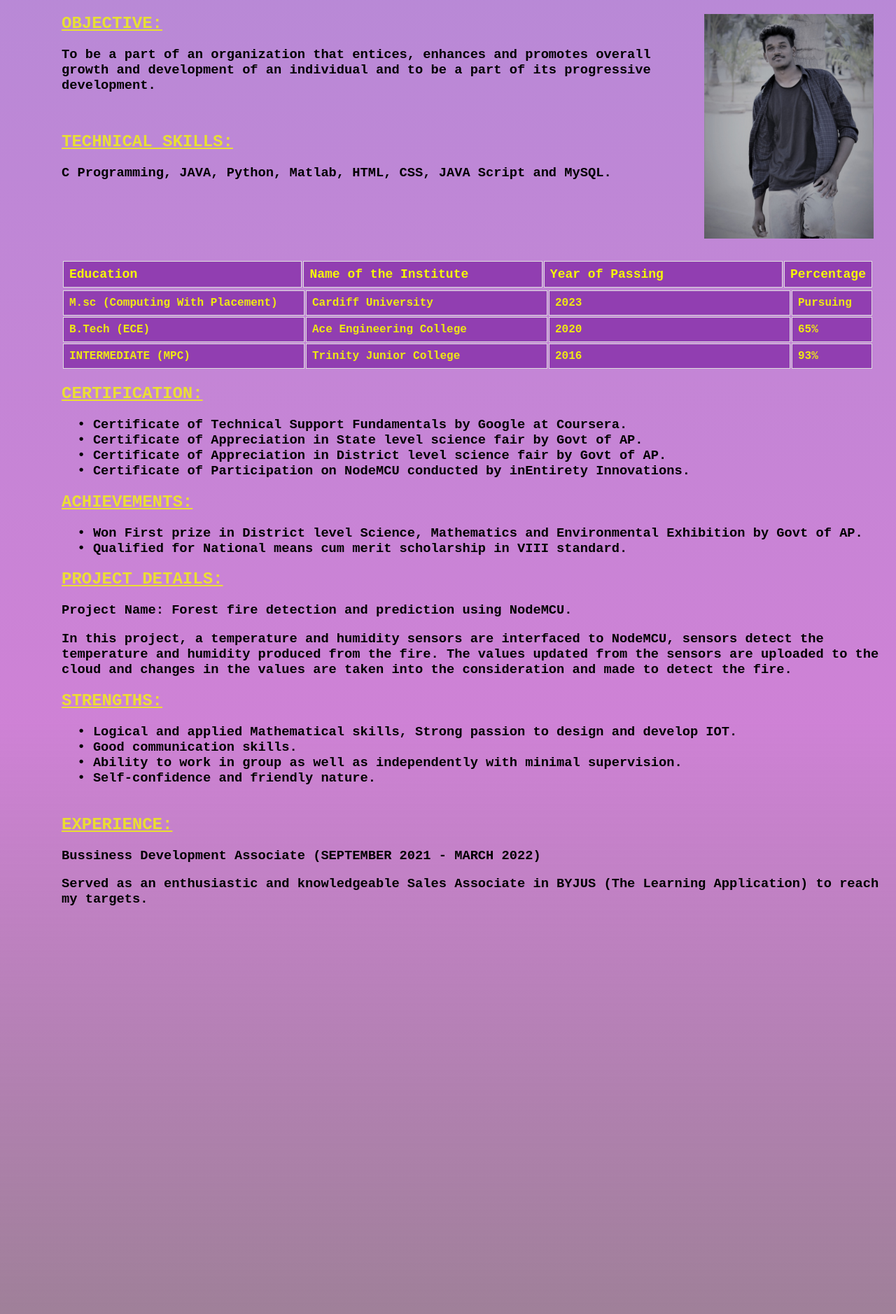
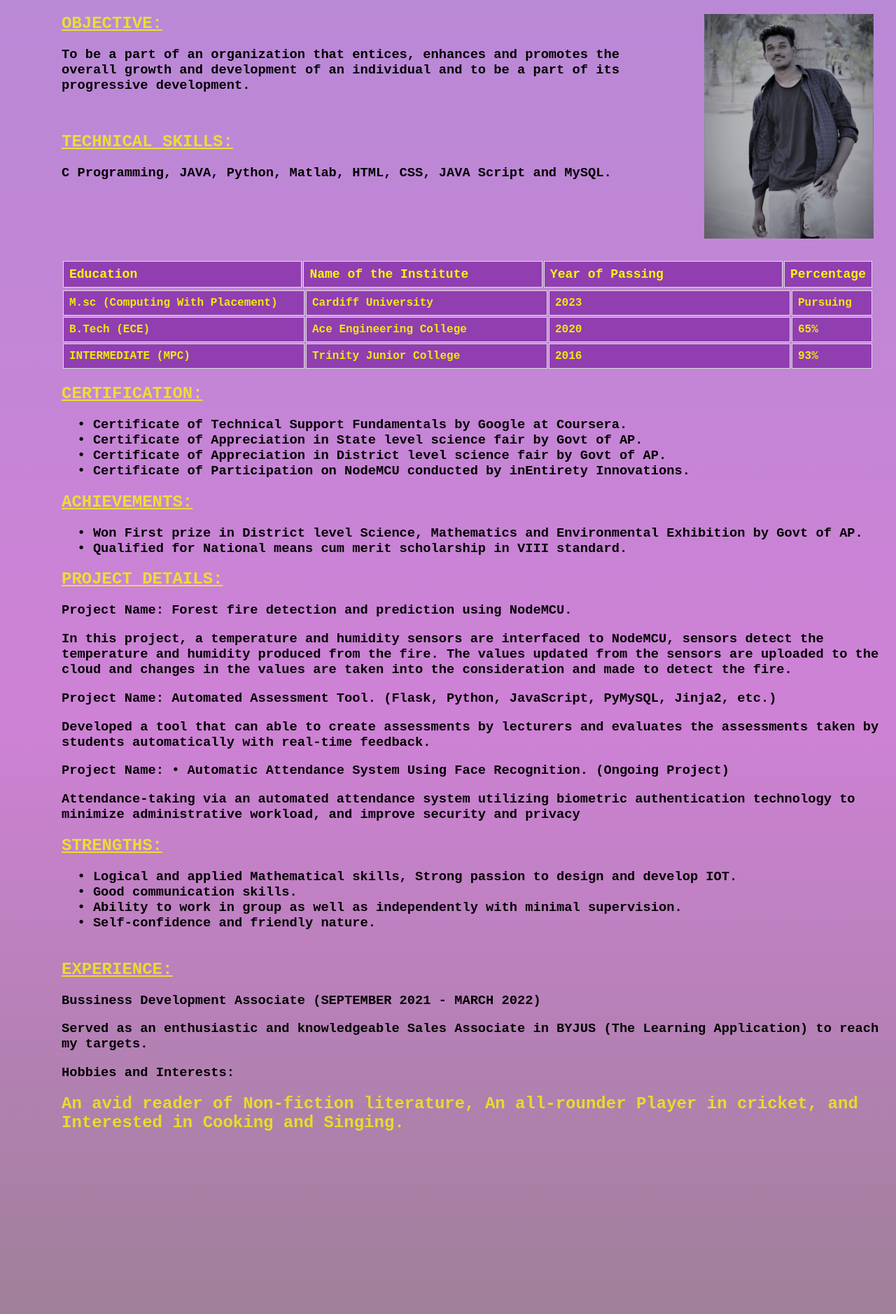
Before and after one commit to SudduRamesh/portfolio, a Flask app: page /home in a window 1280 px wide. Shown: the part 178-2056 px from the top of the page at 70% size. Run offline with Flask 3, Linux system fonts and the light colour scheme; lists and menus that the app fills with data are empty.

Commit message:
Update home.html

```diff
--- a/templates/home.html
+++ b/templates/home.html
@@ -3,7 +3,7 @@
 <link rel=stylesheet type=text/css href="{{ url_for('static',filename='styleforhome.css') }}">
 <p><img id="pic" src="{{ url_for('static', filename='img/profilepic.jpg')}}">
 <h2><u>OBJECTIVE:</u></h2>
-<h3>To be a part of an organization that entices, enhances and promotes overall growth and development of an
+<h3>To be a part of an organization that entices, enhances and promotes the overall growth and development of an
   individual and to be a part of its progressive development.
   </h3><br>
 <h2><u>TECHNICAL SKILLS:</u></h2>
@@ -61,6 +61,10 @@
 <h3>Project Name: Forest fire detection and prediction using NodeMCU.</h3>
 <h3>In this project, a temperature and humidity sensors are interfaced to NodeMCU, sensors detect the temperature and humidity produced from the fire. The values updated from the sensors are uploaded to the cloud and changes in the
   values are taken into the consideration and made to detect the fire.</h3>
+<h3>Project Name: Automated Assessment Tool. (Flask, Python, JavaScript, PyMySQL, Jinja2, etc.)</h3>
+<h3>Developed a tool that can able to create assessments by lecturers and evaluates the assessments taken by students automatically with real-time feedback.</h3>
+<h3>Project Name: •	Automatic Attendance System Using Face Recognition. (Ongoing Project)</h3>
+<h3> Attendance-taking via an automated attendance system utilizing biometric authentication technology to minimize administrative workload, and improve security and privacy</h3>
 <h2><u>STRENGTHS:</u></h2>
 <h3><pre>
   • Logical and applied Mathematical skills, Strong passion to design and develop IOT.
@@ -71,4 +75,7 @@
 <h2><u>EXPERIENCE:</u></h2>
 <h3>Bussiness Development Associate (SEPTEMBER 2021 - MARCH 2022)</h3>
 <h3>Served as an enthusiastic and knowledgeable Sales Associate in BYJUS (The Learning Application) to reach my targets.</h3>
+<b>
+  <h3>Hobbies and Interests: </h3>
+  <h2>An avid reader of Non-fiction literature, An all-rounder Player in cricket, and  Interested in Cooking and Singing.</h2>
 {% endblock content %}
```
